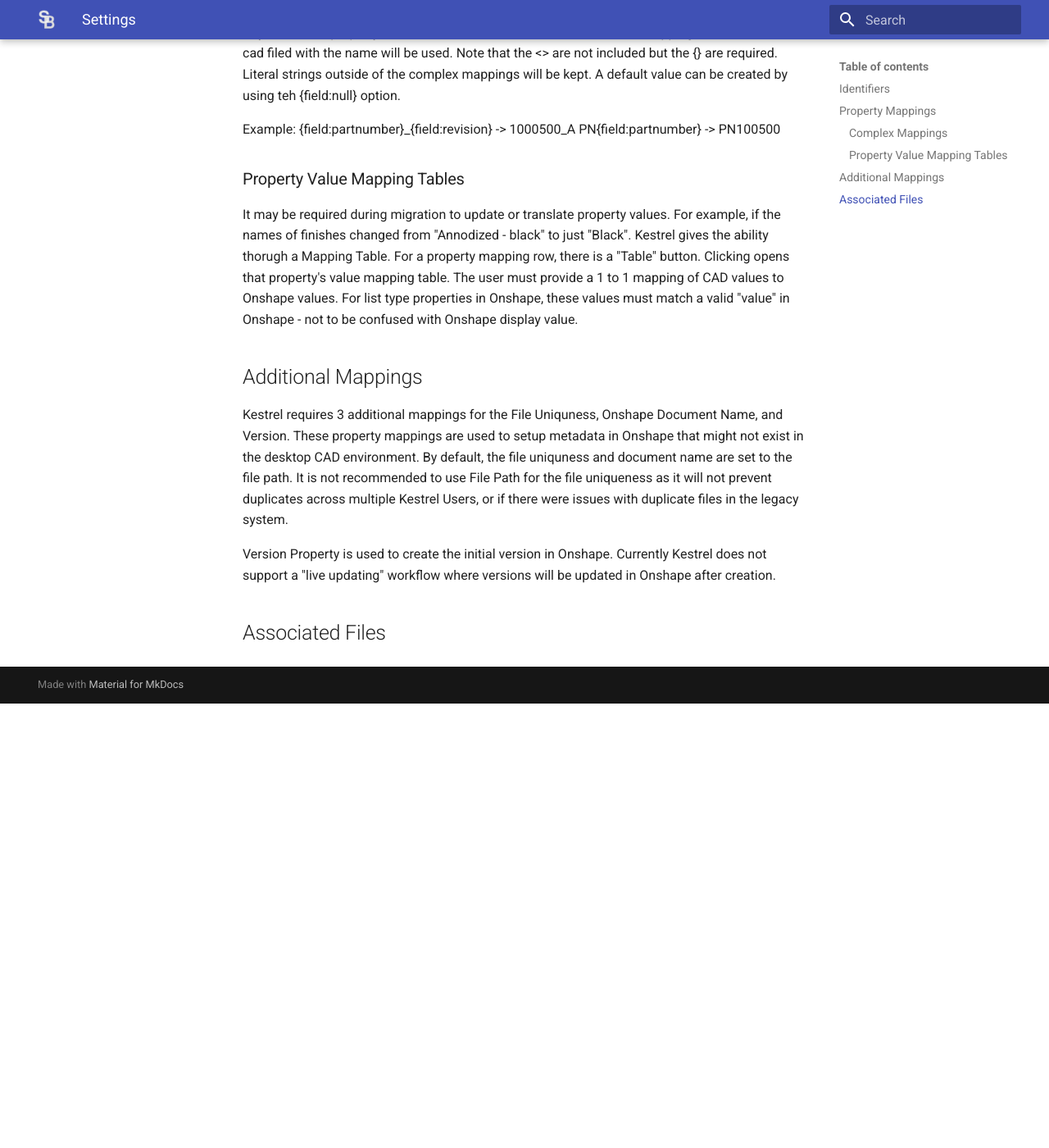
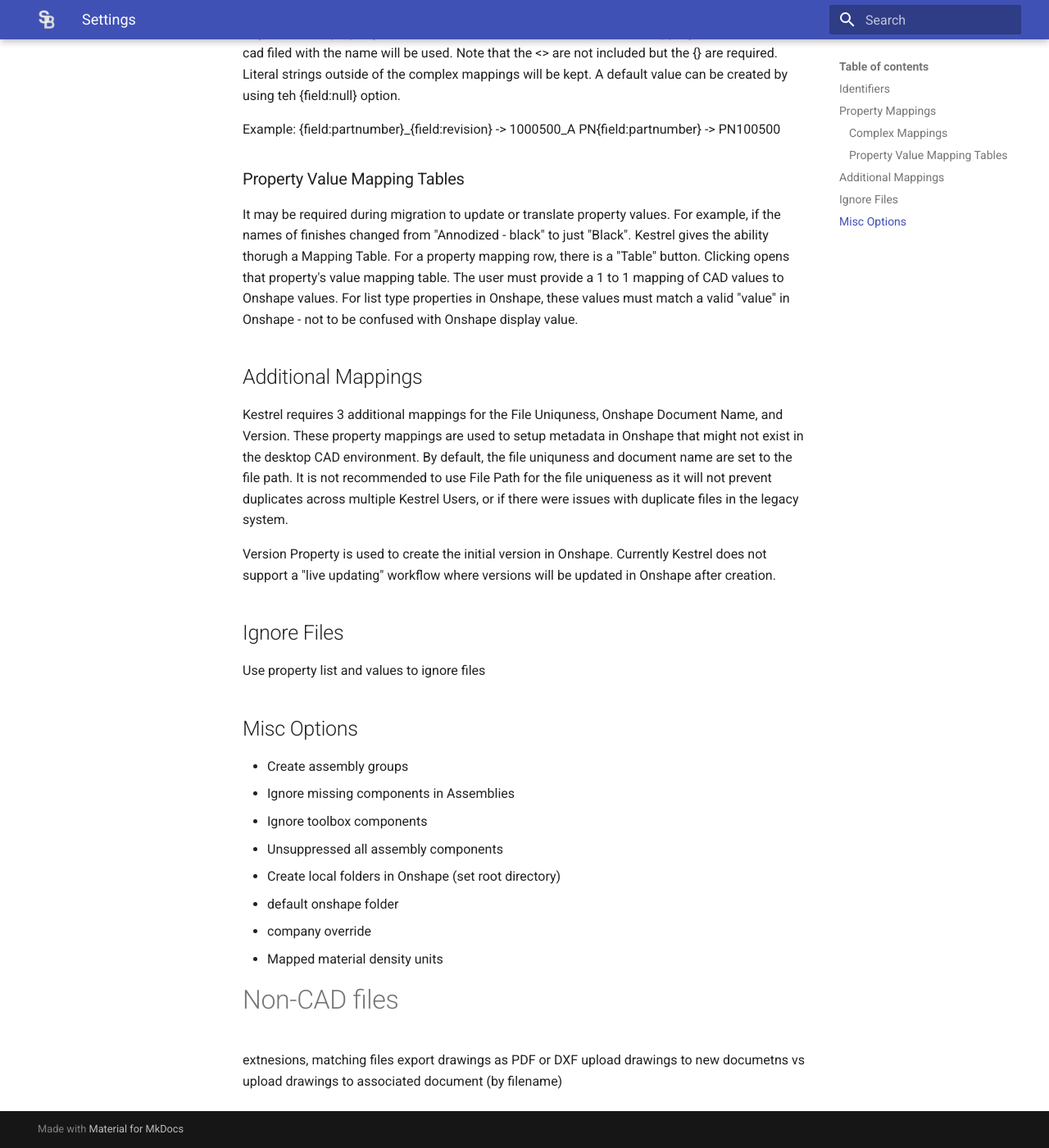
Before and after one commit to SmartBenchSoftware/Documentation, an MkDocs documentation site: the page built from docs/kestrel/Settings.md, in a window 1280 px wide and 1400 px high, scrolled down 971 px. Shown: the whole window at 82% size. Built offline with MkDocs 1.6.1 and Material for MkDocs 9.7.7, drawn with Linux system fonts in a browser that asks for light colours; before the commit the page ends 1829 px from its top, so only the background shows below that.

Commit message:
Update Settings.md

```diff
--- a/docs/kestrel/Settings.md
+++ b/docs/kestrel/Settings.md
@@ -62,4 +62,20 @@
 
 Version Property is used to create the initial version in Onshape. Currently Kestrel does not support a "live updating" workflow where versions will be updated in Onshape after creation.
 
-## Associated Files
+## Ignore Files
+Use property list and values to ignore files
+
+## Misc Options
+- Create assembly groups
+- Ignore missing components in Assemblies
+- Ignore toolbox components
+- Unsuppressed all assembly components
+- Create local folders in Onshape (set root directory)
+- default onshape folder
+- company override
+- Mapped material density units
+
+# Non-CAD files
+extnesions, matching files
+export drawings as PDF or DXF
+upload drawings to new documetns vs upload drawings to associated document (by filename)
```
